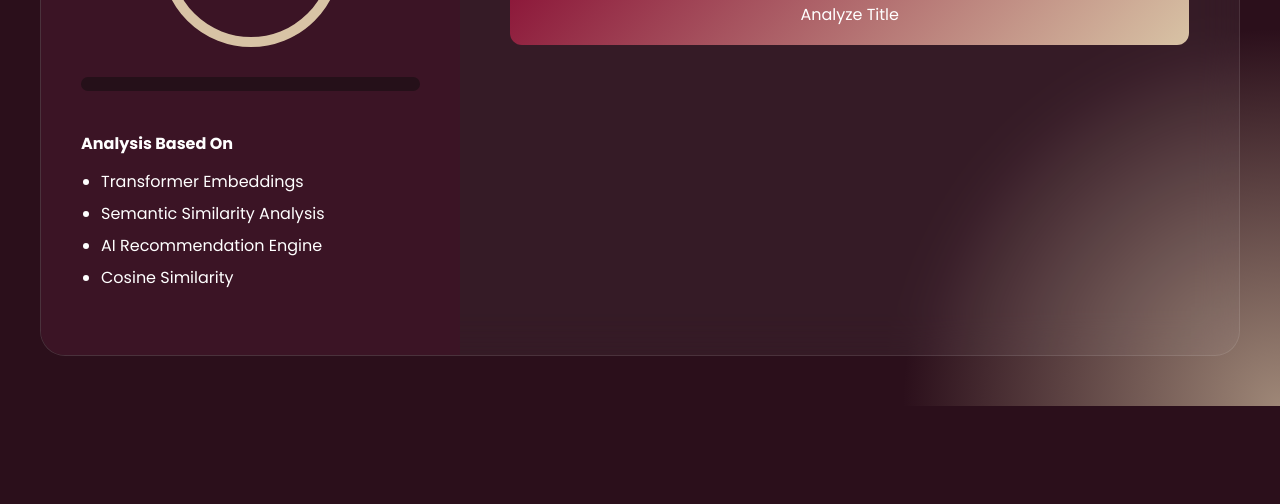
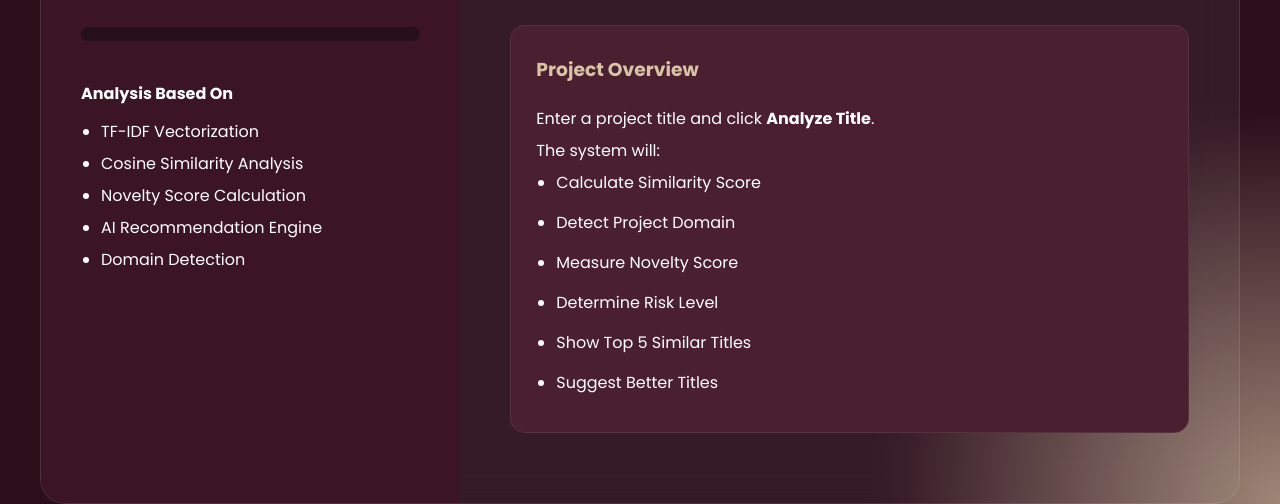
Before and after one commit to im-viswaa/title-, a plain HTML site: page frontend/dashboard.html in a window 1280 px wide. Shown: the part 394-898 px from the top of the page. Before the commit the page ends 800 px from the top, so only its background shows below. Drawn offline with Linux system fonts and the light colour scheme.

Commit message:
Final AI project title validation system

```diff
--- a/frontend/dashboard.html
+++ b/frontend/dashboard.html
@@ -12,6 +12,8 @@
 <body>
 
 <div class="container">
+
+    <!-- Left Panel -->
 
     <div class="left-panel">
 
@@ -32,22 +34,27 @@
             <h4>Analysis Based On</h4>
 
             <ul>
-                <li>Transformer Embeddings</li>
-                <li>Semantic Similarity Analysis</li>
+                <li>TF-IDF Vectorization</li>
+                <li>Cosine Similarity Analysis</li>
+                <li>Novelty Score Calculation</li>
                 <li>AI Recommendation Engine</li>
-                <li>Cosine Similarity</li>
+                <li>Domain Detection</li>
             </ul>
 
         </div>
 
     </div>
 
+    <!-- Right Panel -->
+
     <div class="right-panel">
 
-        <h1>AI-Powered Project Title Validation System</h1>
+        <h1>
+            AI-Powered Project Title Validation System
+        </h1>
 
         <p class="subtitle">
-            Transformer-Based Semantic Similarity & Novelty Analysis
+            TF-IDF Based Project Title Validation & Novelty Analysis
         </p>
 
         <input
@@ -60,7 +67,33 @@
             Analyze Title
         </button>
 
-        <div id="result"></div>
+        <div id="result">
+
+            <div class="result-card">
+
+                <h3>Project Overview</h3>
+
+                <p>
+                    Enter a project title and click
+                    <strong>Analyze Title</strong>.
+                </p>
+
+                <p>
+                    The system will:
+                </p>
+
+                <ul>
+                    <li>Calculate Similarity Score</li>
+                    <li>Detect Project Domain</li>
+                    <li>Measure Novelty Score</li>
+                    <li>Determine Risk Level</li>
+                    <li>Show Top 5 Similar Titles</li>
+                    <li>Suggest Better Titles</li>
+                </ul>
+
+            </div>
+
+        </div>
 
     </div>
 
```
